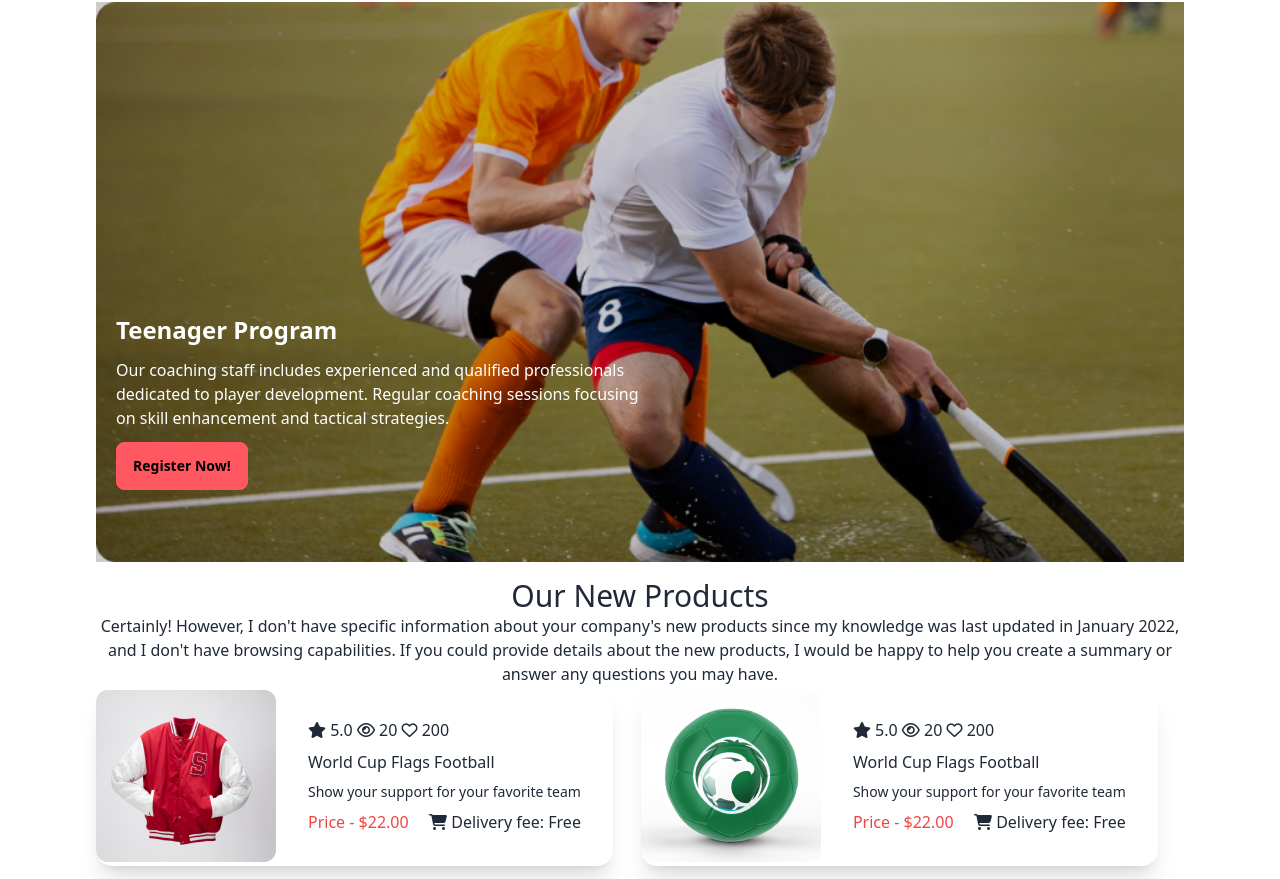
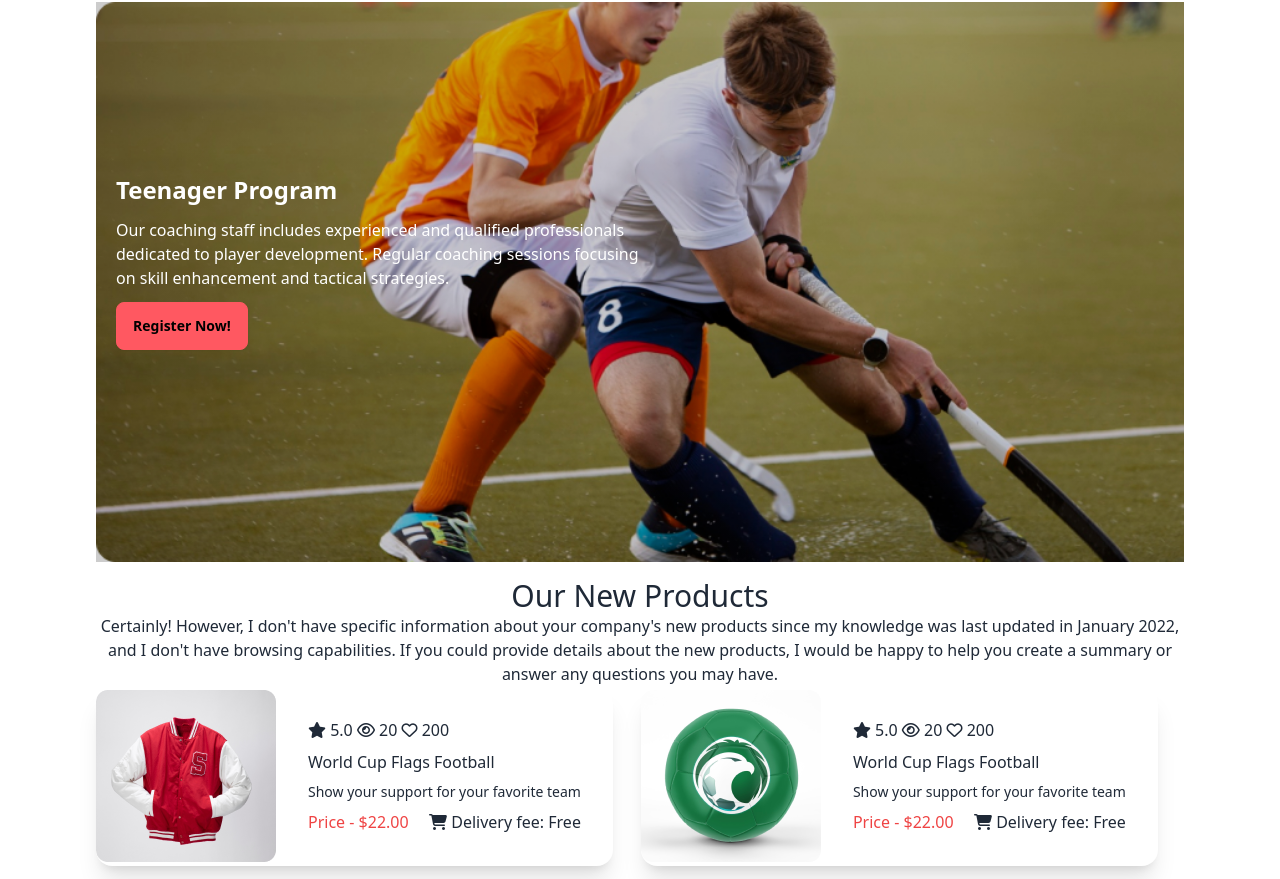
Before and after one commit to Saddamsaykat/assignment-three-B9A3-Hockeys, a plain HTML site: page index.html in a window 1280 px wide. Shown: the part 1748-2627 px from the top of the page. Drawn offline with nearby package versions, Linux system fonts and the light colour scheme.

Commit message:
Text recover

```diff
--- a/index.html
+++ b/index.html
@@ -217,7 +217,7 @@
                 <div
                     class="flex flex-col w-full border-opacity-50 mt-4 bg-[linear-gradient(45deg,rgba(0,0,0,0.2),rgba(0,0,0,0.2)),url(./Images/4.png)] h-[70vh] bg-no-repeat bg-cover text-white">
 
-                    <div class=" max-w-xl p-5 relative top-2/4 ">
+                    <div class=" max-w-xl p-5 relative top-1/4 ">
                         <h1 class="text-2xl font-extrabold mt-3">Teenager Program</h1>
                         <h3 class="mt-3">Our coaching staff includes experienced and qualified professionals dedicated
                             to player
```
